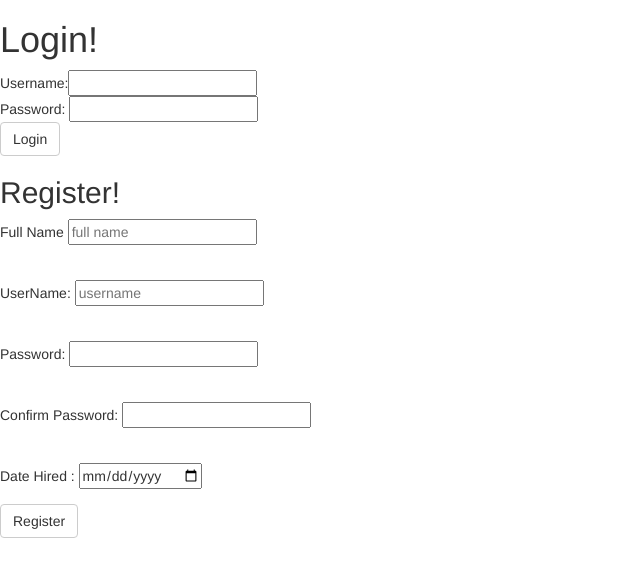
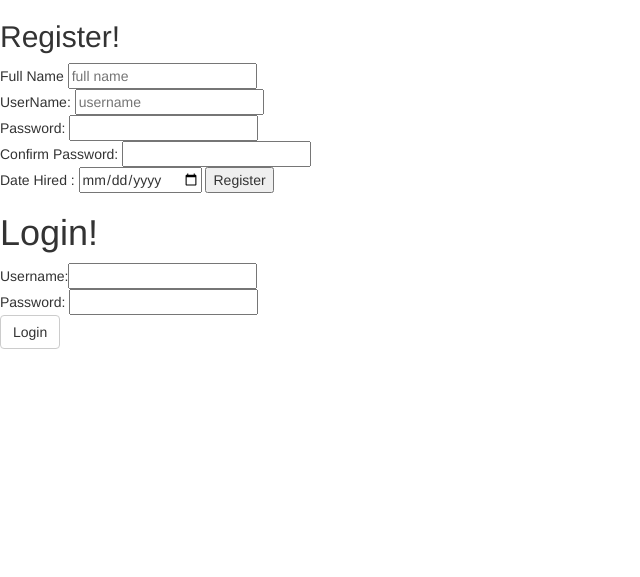
Before and after one commit to Andyvn2/WishListApp, a Django app: page / in a window 1280 px wide. Shown: the top 577 px of the page, without its empty margins (0-640 px from the left). Run offline with Django 3.2, Linux system fonts and the light colour scheme; parts of the project's set-up code (start-up, migrations or seed data) failed here and were passed over; some libraries are stand-ins or nearby versions.

Commit message:
final COMMIT

```diff
--- a/apps/exam/templates/exam/index.html
+++ b/apps/exam/templates/exam/index.html
@@ -8,10 +8,52 @@
 
 
 
+	{% if messages %}
+	<ul>
+		{% for message in messages %}
+		<li{% if message.tags%}>{% endif %}>{{ message }}</li>
+		{% endfor %}
+	</ul>
+	{% endif %}
+
+
+
+
+<div>
+
+<h2>Register!</h2>
+
+
+<form class="register" action="/register" method="POST" role="form">
+	{% csrf_token %}
+
+	Full Name <input type="text" name="new_name" placeholder="full name">
+
+	<br>
+
+    UserName: <input type="text" name="new_username" placeholder="username">
+   <br>
+
+    Password: <input type="password" name="new_password" >
+ 	<br>
+
+    Confirm Password: <input type="password" name="confirm_password" >
+    <br>
+
+    Date Hired : <input type="date" name="date">
+    <input type="submit" value="Register">
+<!-- 	<button><a href="/register" method="POST">Register</a></button>	 -->
+
+</form>
+
+
+
+
+</div>
 
 
 <h1>Login!</h1>
-	<form action="/login" method="POST">
+	<form class="login" action="/login" method="POST">
 	{% csrf_token %}
 	Username:<input type="text" name="login_username" >
 	<br>
@@ -23,39 +65,5 @@
 
 
 
-
-
-
-<h2>Register!</h2>
-
-	{% if messages %}
-	<ul>
-		{% for message in messages %}
-		<li{% if message.tags%}>{% endif %}>{{ message }}</li>
-		{% endfor %}
-	</ul>
-	{% endif %}
-<form action="/register" method="POST" role="form">
-	{% csrf_token %}
-	<div class="form-group">
-	Full Name <input type="text" name="new_name" placeholder="full name">
-	</div>
-	<br>
-	<div class="form-group">
-    UserName: <input type="text" name="new_username" placeholder="username">
-    </div><br>
-    <div class="form-group">
-    Password: <input type="password" name="new_password" >
-    </div><br>
-    <div class="form-group">
-    Confirm Password: <input type="password" name="confirm_password" >
-    </div><br>
-    <div class="form-group">
-    Date Hired : <input type="date" name="date">
-	</div>
-	<input type="submit" class="btn btn-default" value="Register">
-
-</form>
-
 </body>
 </html>
```
Also changed, not shown: db.sqlite3, 1 other file.
